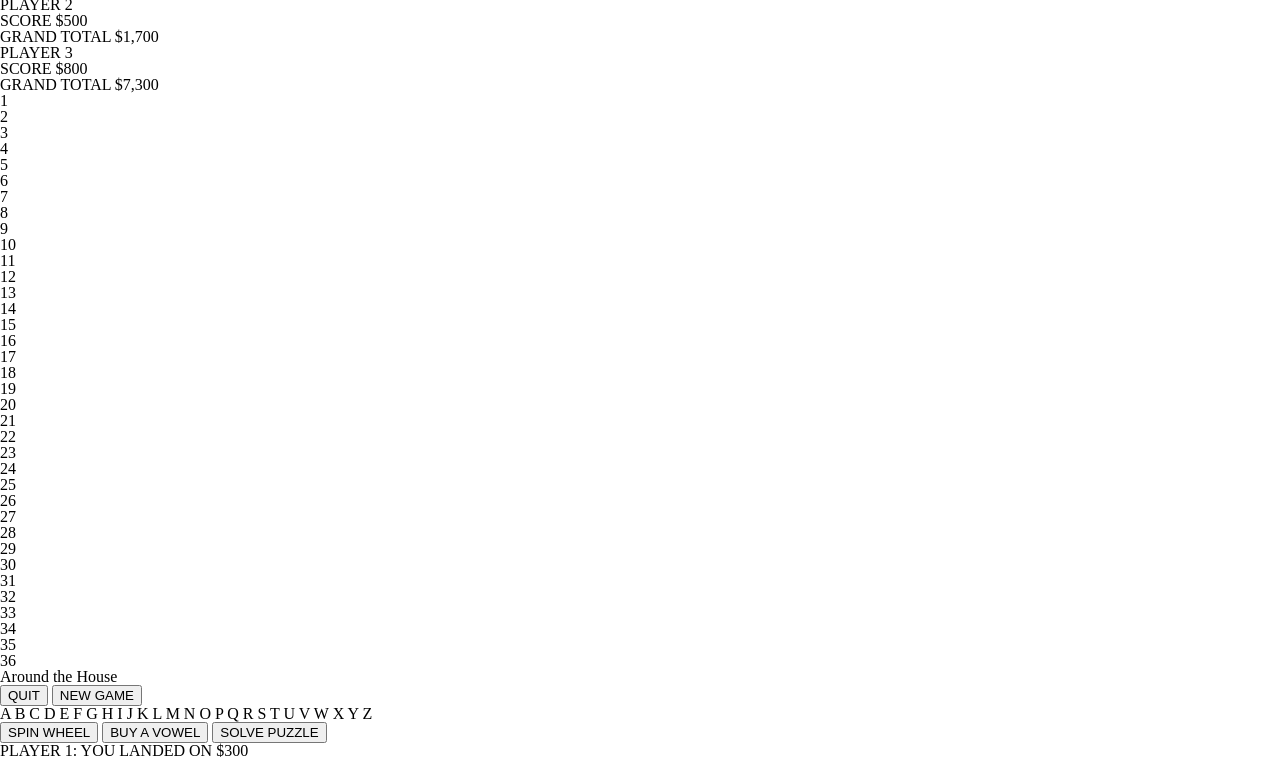
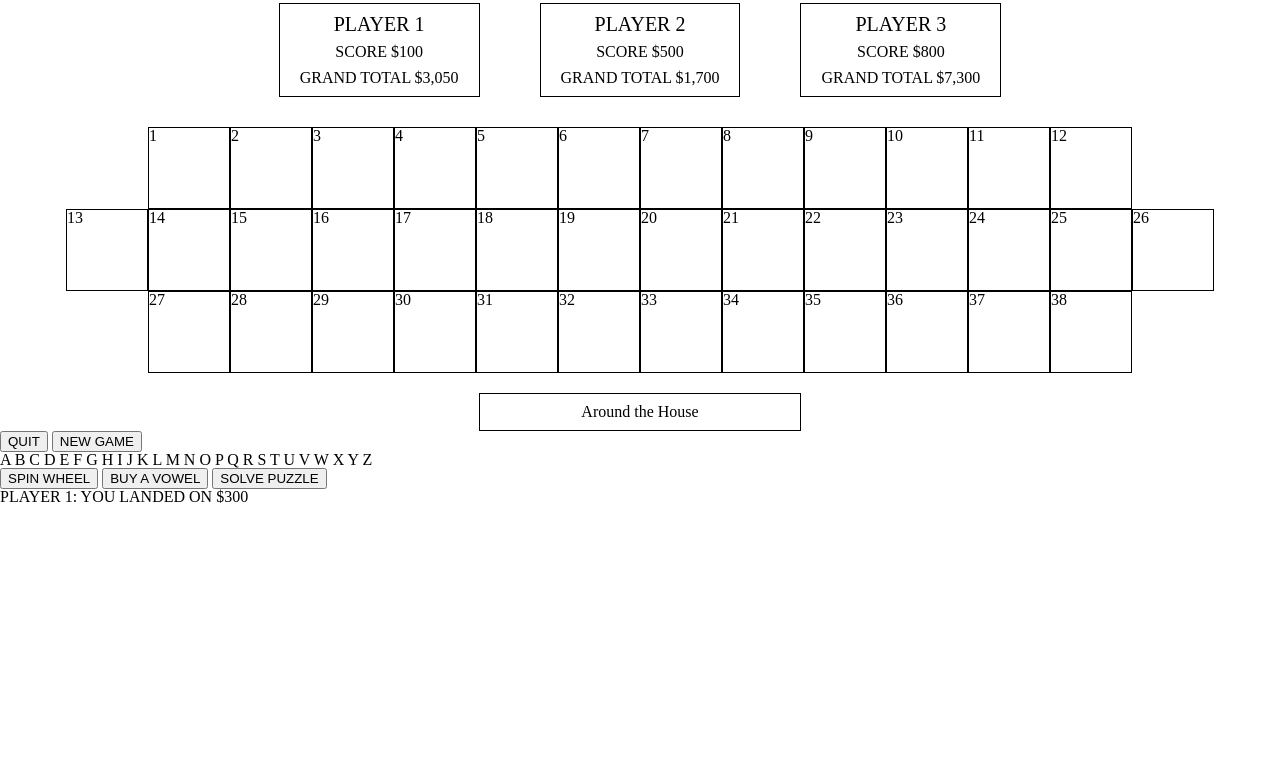
Before and after one commit to ashtonkbailey/wheel-of-fortune-m2, a website: page index.html in a window 1280 px wide. Shown: the part 67-826 px from the top of the page. After the commit the page ends 800 px from the top, so only its background shows below. Drawn offline with Linux system fonts and the light colour scheme.

Commit message:
Created player class

```diff
--- a/index.html
+++ b/index.html
@@ -6,7 +6,7 @@
   <link rel="stylesheet" type="text/css" href="styles.css">
 </head>
 <body>
-<div class="welcome-page show">
+<div class="welcome-page">
   <section class="wheel-of-fortune">
     <h1>WHEEL OF FORTUNE</h1>
   </section>
@@ -33,27 +33,27 @@
     <button class="continue-button">CONTINUE</button>
   </section>
 </div>
-<div class="game-page hidden">
+<div class="game-page">
   <h2>ROUND 1</h2>
   <header class="score-board">
-    <div class="player-1">
-      <p>PLAYER 1</p>
-      <p>SCORE $100</p>
-      <p>GRAND TOTAL $3,050</p>
+    <div class="player player-1">
+      <p class="text player-text">PLAYER 1</p>
+      <p class="text score-text">SCORE $100</p>
+      <p class="text total-text">GRAND TOTAL $3,050</p>
     </div>
-    <div class="player-2">
-      <p>PLAYER 2</p>
-      <p>SCORE $500</p>
-      <p>GRAND TOTAL $1,700</p>
+    <div class="player player-2">
+      <p class="text player-text">PLAYER 2</p>
+      <p class="text score-text">SCORE $500</p>
+      <p class="text total-text">GRAND TOTAL $1,700</p>
     </div>
-    <div class="player-3">
-      <p>PLAYER 3</p>
-      <p>SCORE $800</p>
-      <p>GRAND TOTAL $7,300</p>
+    <div class="player player-3">
+      <p class="text player-text">PLAYER 3</p>
+      <p class="text score-text">SCORE $800</p>
+      <p class="text total-text">GRAND TOTAL $7,300</p>
     </div>
   </header>
-  <main class="game-board">
-    <div class="row-1">
+  <main class="container game-board">
+    <div class="row row-1">
       <div class="box box1">1</div>
       <div class="box box2">2</div>
       <div class="box box3">3</div>
@@ -67,7 +67,7 @@
       <div class="box box11">11</div>
       <div class="box box12">12</div>
     </div>
-    <div class="row-2">
+    <div class="row row-2">
       <div class="box box13">13</div>
       <div class="box box14">14</div>
       <div class="box box15">15</div>
@@ -80,30 +80,32 @@
       <div class="box box22">22</div>
       <div class="box box23">23</div>
       <div class="box box24">24</div>
+      <div class="box box23">25</div>
+      <div class="box box24">26</div>
     </div>
-    <div class="row-3">
-      <div class="box box25">25</div>
-      <div class="box box26">26</div>
-      <div class="box box27">27</div>
-      <div class="box box28">28</div>
-      <div class="box box29">29</div>
-      <div class="box box30">30</div>
-      <div class="box box31">31</div>
-      <div class="box box32">32</div>
-      <div class="box box33">33</div>
-      <div class="box box34">34</div>
-      <div class="box box35">35</div>
-      <div class="box box36">36</div>
+    <div class="row row-3">
+      <div class="box box25">27</div>
+      <div class="box box26">28</div>
+      <div class="box box27">29</div>
+      <div class="box box28">30</div>
+      <div class="box box29">31</div>
+      <div class="box box30">32</div>
+      <div class="box box31">33</div>
+      <div class="box box32">34</div>
+      <div class="box box33">35</div>
+      <div class="box box34">36</div>
+      <div class="box box35">37</div>
+      <div class="box box36">38</div>
     </div>
   </main>
-  <section class="category">
+  <section class="container category">
     <p>Around the House</p>
   </section>
-  <aside class="quit-and-new-game-buttons">
+  <aside class="container quit-and-new-game-buttons">
     <button>QUIT</button>
     <button>NEW GAME</button>
   </aside>
-  <section class="letters-and-game-buttons">
+  <section class="container letters-and-game-buttons">
     <div class="letter-bank">
     <p>A B C D E F G H I J K L M N O P Q R S T U V W X Y Z</p>
     </div>
@@ -113,7 +115,7 @@
       <button>SOLVE PUZZLE</button>
     </div>
   </section>
-  <footer class="player-prompting">
+  <footer class="container player-prompting">
     <p>PLAYER 1: YOU LANDED ON $300</p>
   </footer>
 </div>
--- a/styles.css
+++ b/styles.css
@@ -1,3 +1,60 @@
 .welcome-page {
   display: none;
 }
+
+
+.game-page {
+  display: grid;
+  grid-template-rows: auto;
+}
+
+h2 {
+  text-align: center;
+  margin: 20px;
+  font-size: 30px;
+}
+
+.score-board {
+  display: flex;
+  justify-content: center;
+}
+
+.player {
+  border: 1px solid black;
+  margin: 0 30px 30px 30px;
+  padding: 10px 20px 0px 20px;
+  text-align: center;
+}
+
+.text {
+  margin-bottom: 10px;
+}
+
+.player-text {
+  font-size: 20px;
+}
+
+.game-board {
+  display: flex;
+  flex-direction: column;
+  align-items: center;
+}
+
+.box {
+  border: 1px solid black;
+  width: 80px;
+  height: 80px;
+}
+
+.category {
+  margin: 0 auto;
+  text-align: center;
+  margin-top: 20px;
+  border: 1px solid black;
+  width: 300px;
+  padding: 10px;
+}
+
+.row {
+display: flex;
+}
```
Also changed, not shown: Player.js (added, +25 -0 lines).
